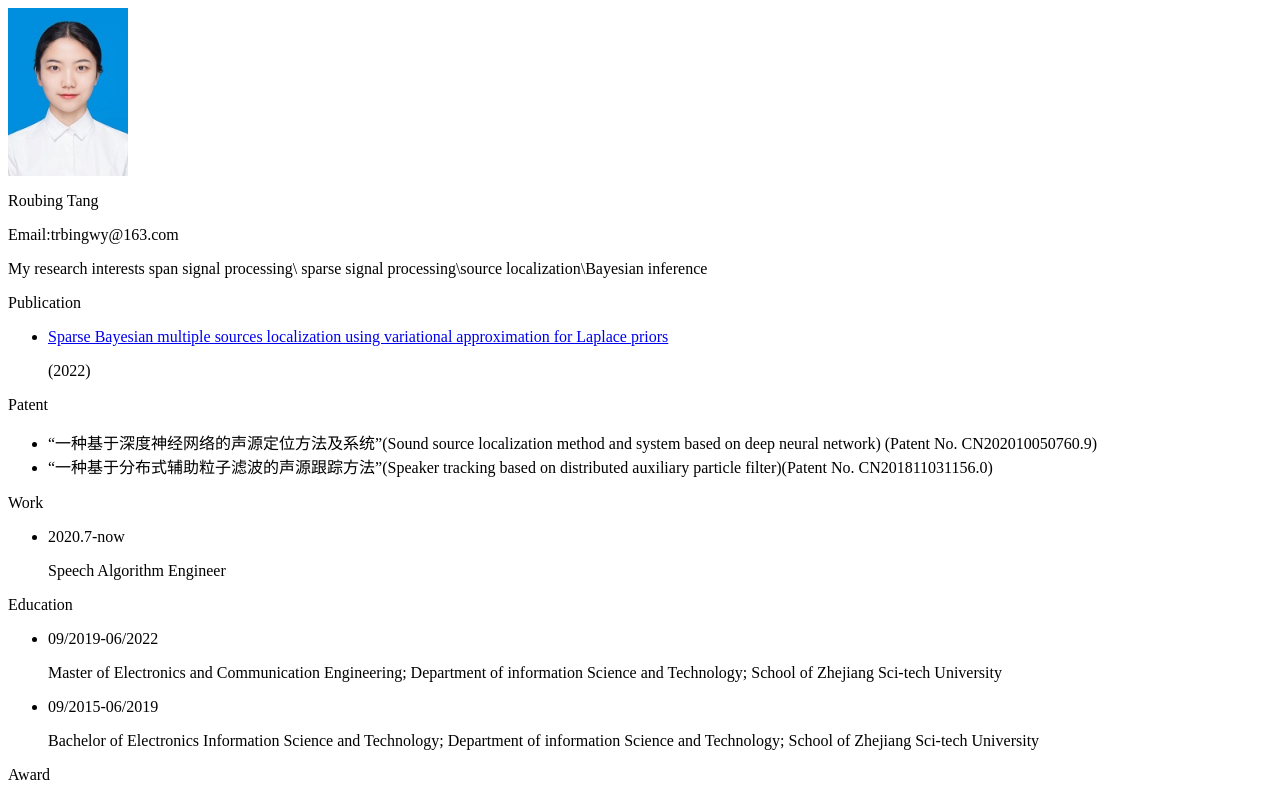
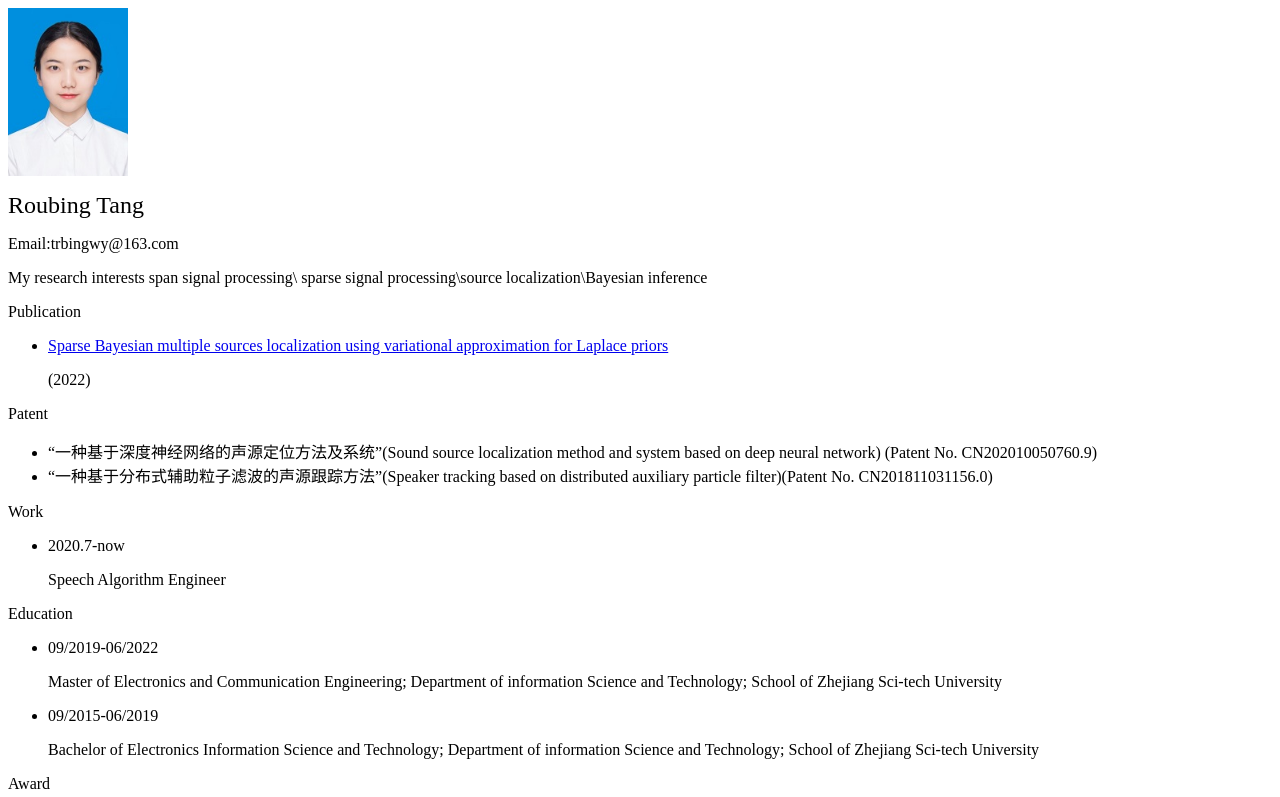
Before and after one commit to TrbingWY/TrbingWY.github.io, a plain HTML site: page index.html in a window 1280 px wide. Shown: the top 797 px of the page. Drawn offline with Linux system fonts and the light colour scheme.

Commit message:
Update index.html

```diff
--- a/index.html
+++ b/index.html
@@ -1,5 +1,5 @@
 <img src="本人照片.jpg" alt="" title="" width="120" hight="100" />
-<p>Roubing Tang</p>
+<p><font size = "5">Roubing Tang</font></p>
 <p>Email:trbingwy@163.com</p>
 <p> My research interests span signal processing\ sparse signal processing\source localization\Bayesian inference
 
```
